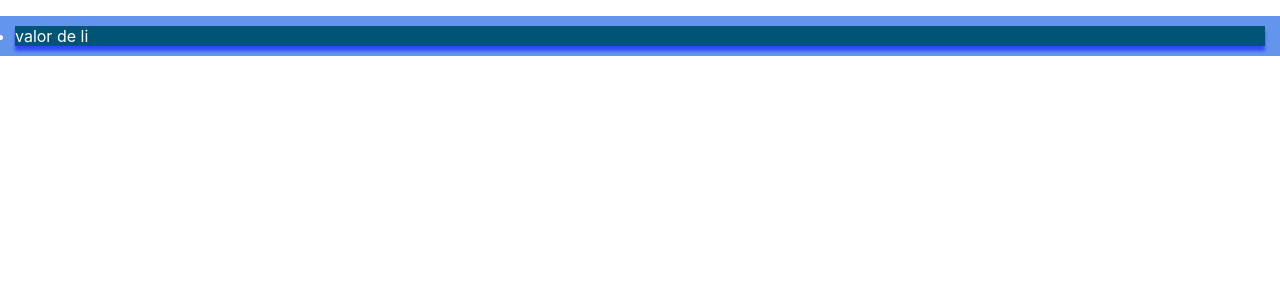
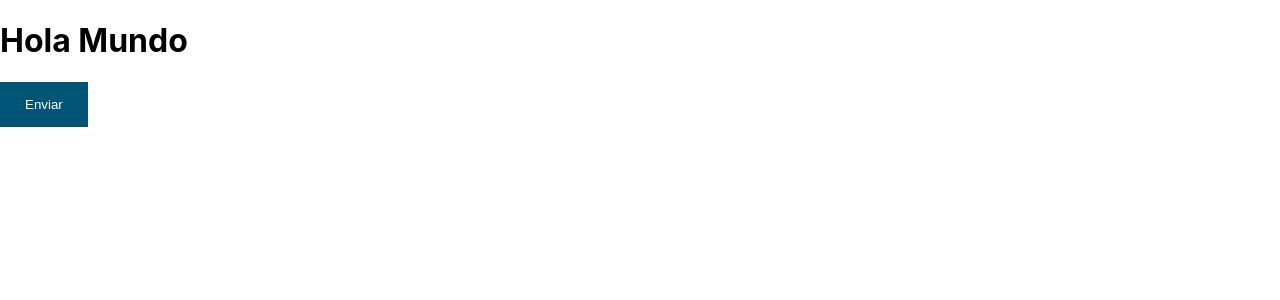
Before and after one commit to drbv27/IntroToReact, a React (Create React App) app: page / in a window 1280 px wide. Shown: the top 300 px of the page. Built offline with nearby package versions, Linux system fonts and the light colour scheme.

Commit message:
Reuse components

```diff
--- a/src/App.js
+++ b/src/App.js
@@ -1,36 +1,10 @@
-import logo from "./logo.svg";
-/* import "./App.css"; */
-import "./main.css";
-
-/* function App() {
-  return <p>Orion Necio</p>;
-} */
-/* const estilo = {
-  backgroundColor: "#456",
-  color: "#fff",
-  padding: "10px 15px",
-  margin: "10px 15px",
-}; */
-const estilo2 = {
-  boxShadow: "0 5px 3px rgba(0,0,0,0.5)",
-};
-const estilo = ({ bg = "#222" }) => ({
-  backgroundColor: bg,
-  color: "#fff",
-  padding: "10px 15px",
-  margin: "10px 15px",
-});
-const Li = ({ children }) => {
-  console.log(children);
-  return <li className="clase-li">{children}</li>;
-};
+import Button from "./Button";
 const App = () => {
-  const actitud = "Necio";
   return (
-    <ul className="miClaseCSS">
-      <Li estado="necio">valor de li</Li>
-    </ul>
+    <div>
+      <h1>Hola Mundo</h1>
+      <Button onClick={() => console.log("Clikeado")}>Enviar</Button>
+    </div>
   );
 };
-
 export default App;
--- /dev/null
+++ b/src/Button.css
@@ -0,0 +1,11 @@
+.btn {
+  transition: all 0.3s ease-in-out;
+  background-color: #057;
+  color: white;
+  border: none;
+  padding: 15px 25px;
+}
+
+.btn:hover {
+  background-color: #750;
+}
--- /dev/null
+++ b/src/Button.js
@@ -0,0 +1,6 @@
+import "./Button.css";
+const Button = (props) => {
+  return <button {...props} className="btn" />;
+};
+
+export default Button;
```
Also changed, not shown: src/intro-app.js (added, +36 -0 lines).
